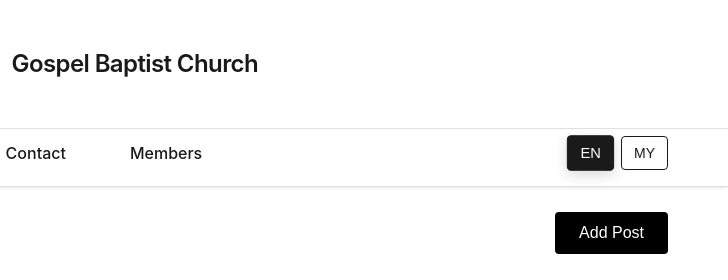
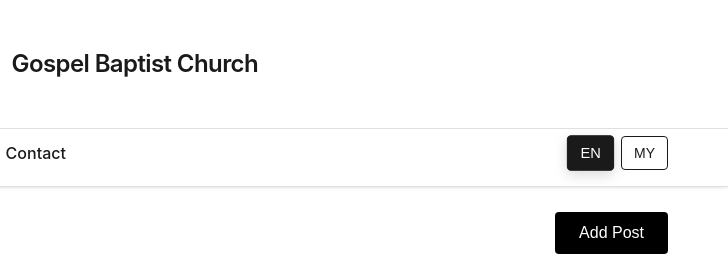
Before and after one commit to Josephsan-2011/GospelBaptistChurch, a website: page blog.html in a window 1280 px wide. Shown: the top 280 px of the page, 552-1280 px from the left. Drawn offline with Linux system fonts and the light colour scheme.

Commit message:
Add files via upload

```diff
--- a/blog.html
+++ b/blog.html
@@ -27,7 +27,6 @@
                 <li><a href="sermons.html" class="nav-link" data-en="Sermons" data-my="ဓမ္မဟောကြားချက်များ">Sermons</a></li>
                 <li><a href="blog.html" class="nav-link active" data-en="News" data-my="ကြေညာချက်">News</a></li>
                 <li><a href="contact.html" class="nav-link" data-en="Contact" data-my="ဆက်သွယ်ရန်">Contact</a></li>
-                <li><a href="#" class="nav-link members-link" data-en="Members" data-my="အဖွဲ့ဝင်များ">Members</a></li>
             </ul>
 
             <div class="language-toggle">
```
Also changed, not shown: calendar.html (+0 -1 lines).
